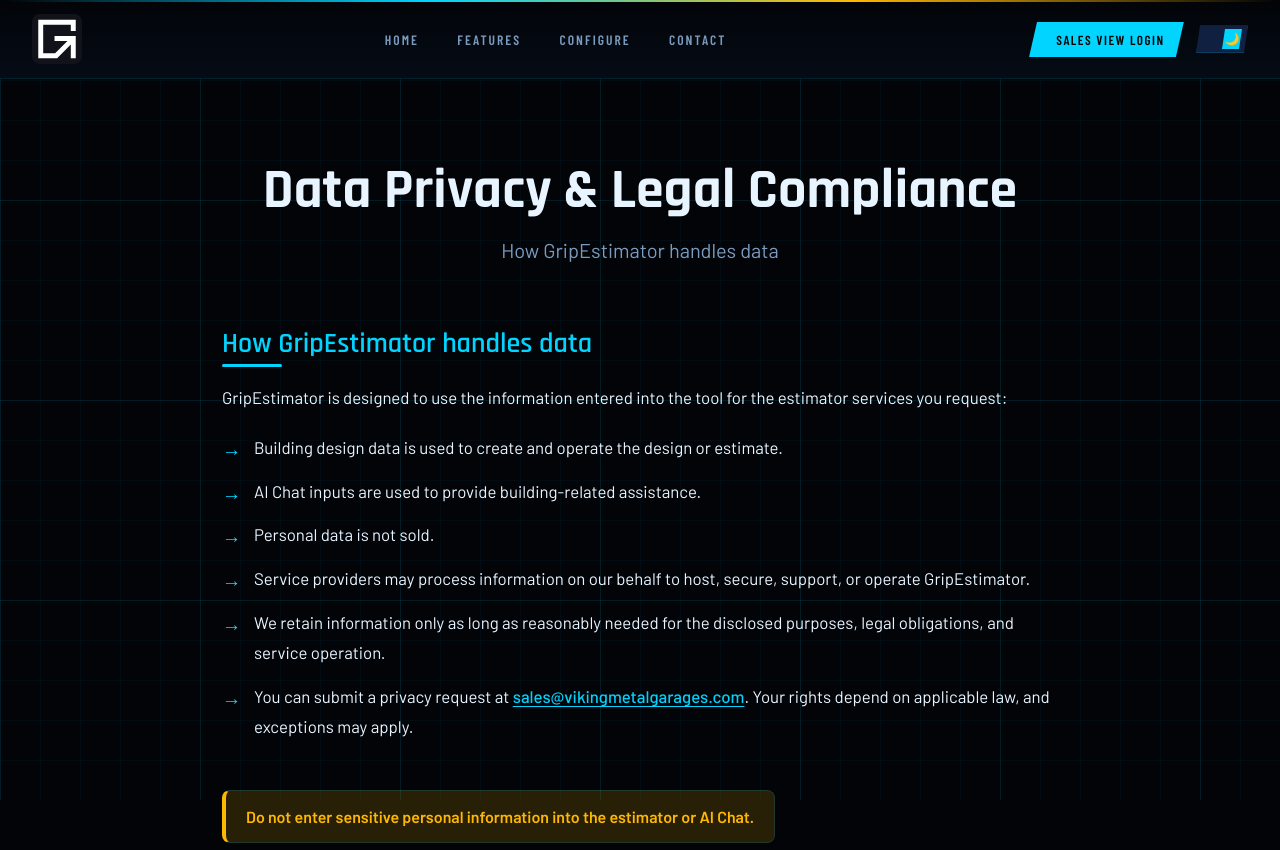
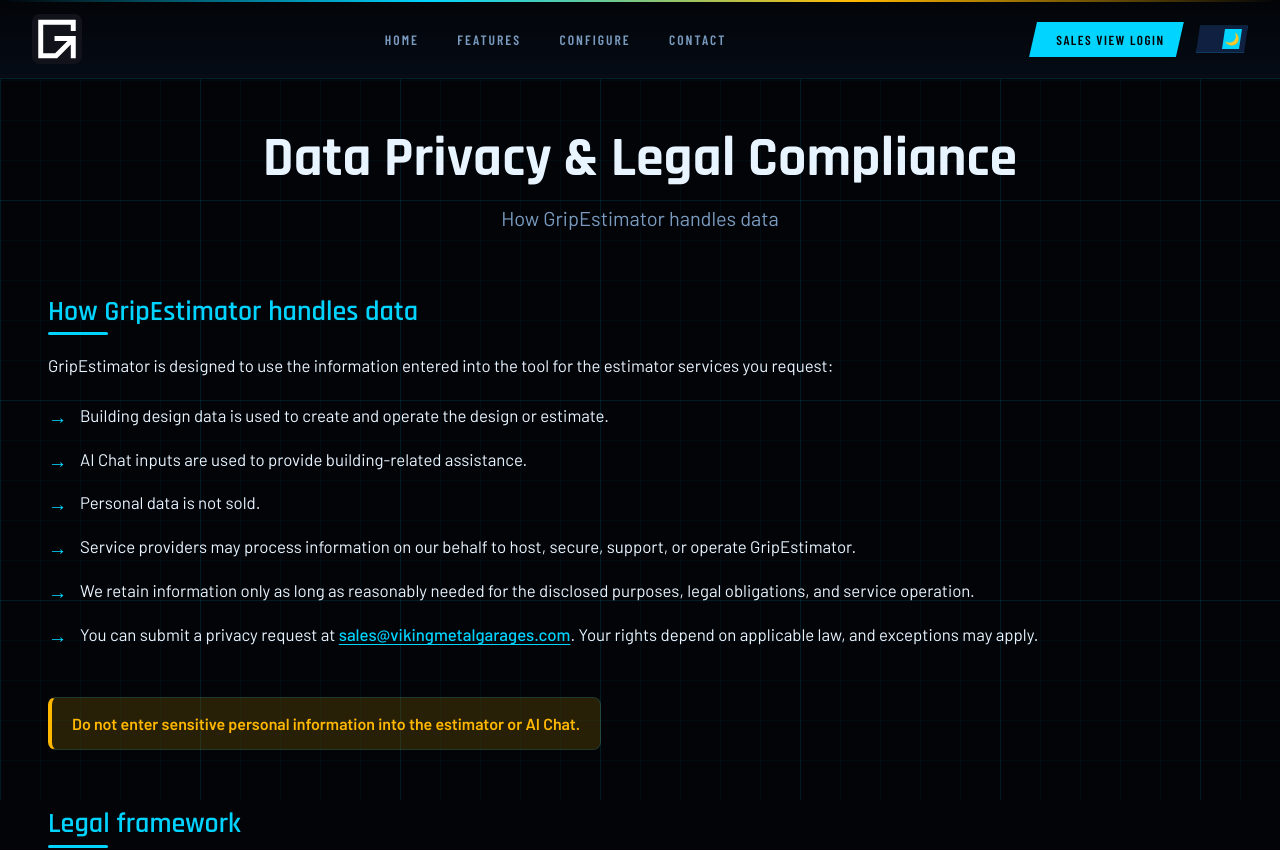
Before and after one commit to karishmaegnoto/3D_Building_Next, a Next.js app: page /privacy-policy in a window 1280 px wide. Shown: the top 850 px of the page. Built offline with nearby package versions, Linux system fonts and the light colour scheme.

Commit message:
worked on privacy and policy page

```diff
--- a/src/components/modules/privacy/privacyPolicy.module.scss
+++ b/src/components/modules/privacy/privacyPolicy.module.scss
@@ -1,17 +1,18 @@
-@use '../../../styles/variables.scss' as vars;
+@use "../../../styles/variables.scss" as vars;
 
 .privacy {
   --privacy-accent: var(--cyan);
   --privacy-accent-soft: var(--cyan-glow);
 
-  padding: calc(5rem + 5rem) 0 5rem;
+  padding: 5rem 0 0 0;
   position: relative;
   z-index: 1;
 
   &__container {
-    max-width: 900px;
+    width: 100%;
+    max-width: 1400px;
     margin: 0 auto;
-    padding: 0 2rem;
+    padding: 3rem 3rem;
   }
 
   &__hero {
@@ -55,7 +56,7 @@
     display: inline-block;
 
     &::after {
-      content: '';
+      content: "";
       position: absolute;
       bottom: -0.35rem;
       left: 0;
@@ -95,7 +96,9 @@
       color: var(--text-primary);
       padding-left: 2rem;
       margin-bottom: 0.85rem;
-      transition: transform 0.2s ease, color 0.2s ease;
+      transition:
+        transform 0.2s ease,
+        color 0.2s ease;
 
       &:hover {
         transform: translateX(5px);
@@ -107,7 +110,7 @@
       }
 
       &::before {
-        content: '→';
+        content: "→";
         position: absolute;
         left: 0;
         top: 0;
@@ -122,7 +125,9 @@
     color: var(--privacy-accent);
     text-decoration: underline;
     text-underline-offset: 3px;
-    transition: opacity 0.2s ease, color 0.2s ease;
+    transition:
+      opacity 0.2s ease,
+      color 0.2s ease;
     font-weight: 500;
 
     &:hover {
@@ -145,7 +150,9 @@
     border-radius: 8px;
     padding: 1rem 1.25rem;
     margin: 1.5rem 0 0;
-    transition: transform 0.2s ease, box-shadow 0.2s ease;
+    transition:
+      transform 0.2s ease,
+      box-shadow 0.2s ease;
 
     &:hover {
       transform: translateY(-2px);
@@ -167,7 +174,28 @@
 
 @media (max-width: vars.$breakpoint-mobile) {
   .privacy {
-    padding: calc(4rem + 4rem) 0 3.5rem;
+    padding: 5rem 0 0 0;
+
+    &__hero {
+      margin-bottom: 3rem;
+    }
+
+    &__list {
+      li {
+        font-size: 1rem;
+        padding-left: 1.75rem;
+      }
+    }
+  }
+}
+
+@media (max-width: vars.$breakpoint-mobile) {
+  .privacy {
+    padding: 5rem 0 0 0;
+
+    &__container {
+      padding: 3rem 3rem;
+    }
 
     &__hero {
       margin-bottom: 3rem;
@@ -184,8 +212,10 @@
 
 @media (max-width: vars.$breakpoint-small-mobile) {
   .privacy {
+    padding: 3rem 0 2rem;
+
     &__container {
-      padding: 0 1.25rem;
+      padding: 3rem 3rem;
     }
 
     &__title {
```
